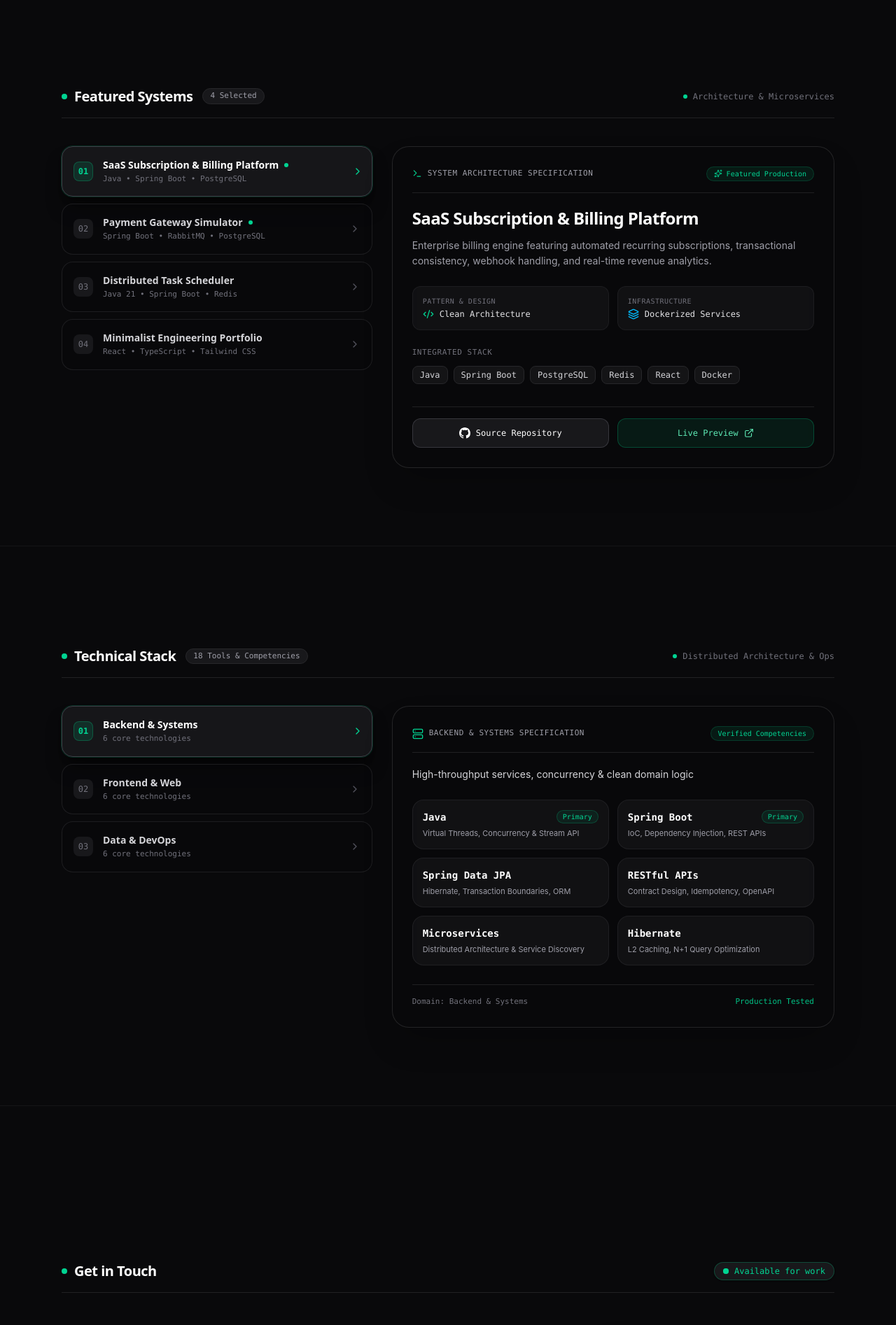
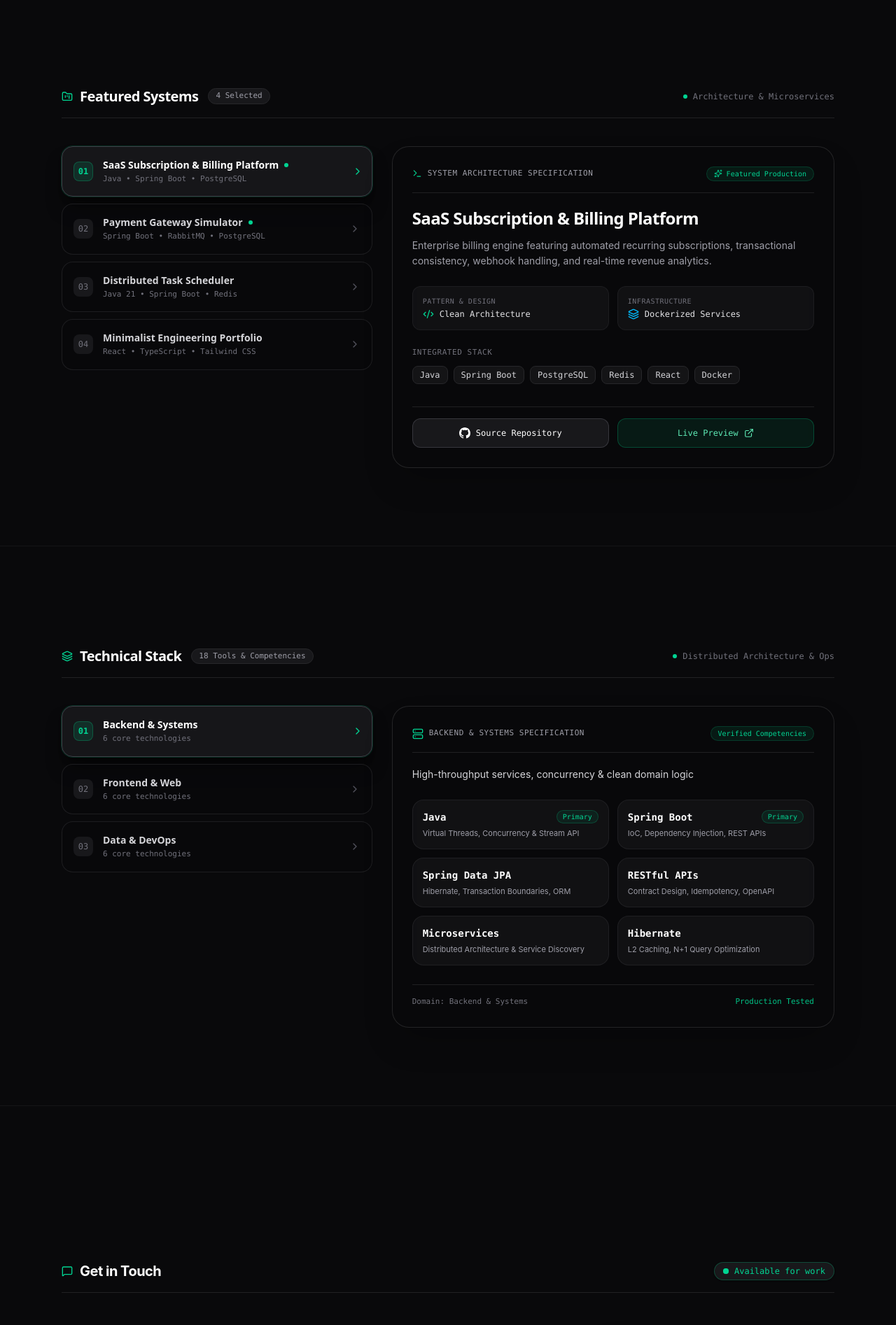
Before and after one commit to vdcore-dev/my-portfolio, a React (Vite) app: page / in a window 1280 px wide. Shown: the part 820-2714 px from the top of the page at 70% size. Built offline with nearby package versions, Linux system fonts and the light colour scheme.

Commit message:
bug fixes and improvements

```diff
--- a/src/components/Footer.tsx
+++ b/src/components/Footer.tsx
@@ -1,5 +1,5 @@
 import { useState } from "react";
-import { Copy, Check, ArrowUp, ArrowUpRight, Send, Terminal, Mail } from "lucide-react";
+import { Copy, Check, ArrowUp, ArrowUpRight, Send, Terminal, Mail, MessageSquare } from "lucide-react";
 import { GithubIcon, LinkedinIcon } from "./Icons";
 import { PERSONAL_INFO } from "../data/portfolioData";
 
@@ -46,11 +46,11 @@ export const Footer = () => {
     >
       <div className="w-full max-w-6xl mx-auto px-4 sm:px-6 relative z-10 flex flex-col flex-1 justify-center">
 
-        {/* SECTION HEADER */}
+        {/* SECTION HEADER: Čist moderni simbol bez okvira */}
         <div className="flex items-center justify-between pb-4 mb-8 sm:mb-10 border-b border-zinc-800/80">
           <div className="flex items-center gap-2.5">
-            <span className="w-2 h-2 rounded-full bg-emerald-400" />
-            <h2 className="text-lg sm:text-xl font-bold text-white tracking-tight">
+            <MessageSquare className="w-4 h-4 text-emerald-400 shrink-0" />
+            <h2 className="text-lg sm:text-xl font-bold text-white tracking-tight font-sans">
               Get in Touch
             </h2>
           </div>
@@ -242,7 +242,7 @@ export const Footer = () => {
         className="w-full max-w-6xl mx-auto px-4 sm:px-6 relative z-10 pt-10"
         style={{ paddingBottom: "max(1rem, env(safe-area-inset-bottom))" }}
       >
-        {/* Mobile bottom bar - samo čisto dugme sa animiranom strelicom */}
+        {/* Mobile bottom bar */}
         <div className="flex lg:hidden items-center justify-center w-full">
           <button
             onClick={scrollToTop}
--- a/src/components/Navbar.tsx
+++ b/src/components/Navbar.tsx
@@ -1,5 +1,5 @@
 import React, { useState, useEffect, useRef } from "react";
-import { Home, FileText, FolderGit2, Layers, Send, ChevronRight } from "lucide-react";
+import { Home, FileText, FolderKanban, Layers, MessageSquare, ChevronRight } from "lucide-react";
 import { GithubIcon, LinkedinIcon } from "./Icons";
 import { PERSONAL_INFO } from "../data/portfolioData";
 
@@ -17,9 +17,9 @@ const DESKTOP_LINKS = [
 
 const MOBILE_LINKS = [
   { name: "Home", href: "#", id: "home", icon: Home },
-  { name: "Projects", href: "#projects", id: "projects", icon: FolderGit2 },
+  { name: "Projects", href: "#projects", id: "projects", icon: FolderKanban },
   { name: "Stack", href: "#skills", id: "skills", icon: Layers },
-  { name: "Connect", href: "#contact", id: "contact", icon: Send },
+  { name: "Connect", href: "#contact", id: "contact", icon: MessageSquare },
 ];
 
 export const Navbar = () => {
@@ -232,7 +232,7 @@ export const Navbar = () => {
               <span className="font-black text-base text-emerald-400 drop-shadow-[0_0_6px_rgba(52,211,153,0.85)]">.</span>
             </a>
 
-            {/* Home dugme - 18px sa naglašenijim stroke-om radi balansa sa punim ikonama */}
+            {/* Home dugme */}
             <div className="hidden md:flex items-center">
               <a
                 href="#"
@@ -326,7 +326,7 @@ export const Navbar = () => {
                 <span>CV</span>
               </a>
 
-              {/* Hamburger sa pravilnim centriranjem u 'X' */}
+              {/* Hamburger dugme */}
               <button
                 onClick={() => setMobileMenuOpen(!mobileMenuOpen)}
                 aria-label="Toggle Navigation Menu"
--- a/src/components/Projects.tsx
+++ b/src/components/Projects.tsx
@@ -1,6 +1,6 @@
 import { useState, useRef, useEffect } from "react";
 import { PROJECTS } from "../data/portfolioData";
-import { ExternalLink, Terminal, ChevronRight, Layers, Sparkles, Code2 } from "lucide-react";
+import { ExternalLink, Terminal, ChevronRight, Layers, Sparkles, Code2, FolderKanban } from "lucide-react";
 import { GithubIcon } from "./Icons";
 import type { Project } from "../types";
 
@@ -36,10 +36,10 @@ export const Projects = () => {
     >
       <div className="max-w-6xl mx-auto w-full px-4 sm:px-6">
 
-        {/* HEADER */}
+        {/* HEADER: FolderKanban (fascikla sa tri uspravne crte unutra) */}
         <div className="flex flex-col sm:flex-row sm:items-center justify-between gap-3 pb-4 mb-8 lg:mb-10 border-b border-zinc-800/80">
           <div className="flex items-center gap-2.5">
-            <span className="w-2 h-2 rounded-full bg-emerald-400" />
+            <FolderKanban className="w-4 h-4 text-emerald-400 shrink-0" />
             <h2 className="text-lg sm:text-xl font-bold text-white tracking-tight">
               Featured Systems
             </h2>
@@ -209,7 +209,7 @@ export const Projects = () => {
           </div>
         </div>
 
-        {/* 2. MOBILNI INTERFACE - Malo povećana kartica na dole, bez sistemskog scrollbara */}
+        {/* 2. MOBILNI INTERFACE */}
         <div className="block lg:hidden">
           <div
             ref={mobileScrollRef}
--- a/src/components/Skills.tsx
+++ b/src/components/Skills.tsx
@@ -1,6 +1,6 @@
 import { useState } from "react";
 import { SKILL_CATEGORIES } from "../data/portfolioData";
-import { Server, Database, Layout, ChevronRight, Terminal } from "lucide-react";
+import { Server, Database, Layout, ChevronRight, Terminal, Layers } from "lucide-react";
 import type { SkillCategory, SkillItem } from "../types";
 
 export const Skills = () => {
@@ -33,10 +33,10 @@ export const Skills = () => {
     >
       <div className="max-w-6xl mx-auto w-full px-4 sm:px-6">
 
-        {/* HEADER */}
+        {/* HEADER - Čist moderni Layers simbol umesto tačke */}
         <div className="flex flex-col sm:flex-row sm:items-center justify-between gap-3 pb-4 mb-8 lg:mb-10 border-b border-zinc-800/80">
           <div className="flex items-center gap-2.5">
-            <span className="w-2 h-2 rounded-full bg-emerald-400" />
+            <Layers className="w-4 h-4 text-emerald-400 shrink-0" />
             <h2 className="text-lg sm:text-xl font-bold text-white tracking-tight">
               Technical Stack
             </h2>
@@ -165,9 +165,9 @@ export const Skills = () => {
           </div>
         </div>
 
-        {/* 2. MOBILE INTERFACE - Usklađena visina (min-h-[390px]) i kompaktan 2-kolonski grid */}
+        {/* 2. MOBILE INTERFACE */}
         <div className="block lg:hidden">
-          {/* Thumb tabs bez sečenja */}
+          {/* Thumb tabs */}
           <div
             style={{ scrollbarWidth: "none", msOverflowStyle: "none" }}
             className="flex gap-2 overflow-x-auto pb-3 mb-4 [&::-webkit-scrollbar]:hidden -mx-4 px-4 overscroll-x-contain"
@@ -193,7 +193,7 @@ export const Skills = () => {
             })}
           </div>
 
-          {/* Glavna kartica usklađena sa visinom Projects (min-h-[390px]) */}
+          {/* Glavna kartica */}
           <div className="rounded-3xl bg-zinc-950/80 border border-zinc-800/90 backdrop-blur-xl p-5 sm:p-6 shadow-2xl min-h-[390px] flex flex-col justify-between">
             <div>
               {/* Header spec */}
@@ -205,7 +205,7 @@ export const Skills = () => {
                 <span className="text-[10px] text-zinc-500 uppercase tracking-wider">DOMAIN SPEC</span>
               </div>
 
-              {/* 2-kolonski pregledan raspored veština */}
+              {/* 2-kolonski raspored */}
               <div className="grid grid-cols-2 gap-2.5">
                 {activeCategory.skills.map((skill: SkillItem) => (
                   <div
@@ -228,7 +228,7 @@ export const Skills = () => {
               </div>
             </div>
 
-            {/* Dno kartice za simetriju */}
+            {/* Dno kartice */}
             <div className="pt-4 mt-4 border-t border-zinc-800/80 flex items-center justify-between font-mono text-[10px] text-zinc-500">
               <span>{activeCategory.skills.length} core modules</span>
               <span className="text-emerald-400/90 font-medium">Production Tested</span>
```
